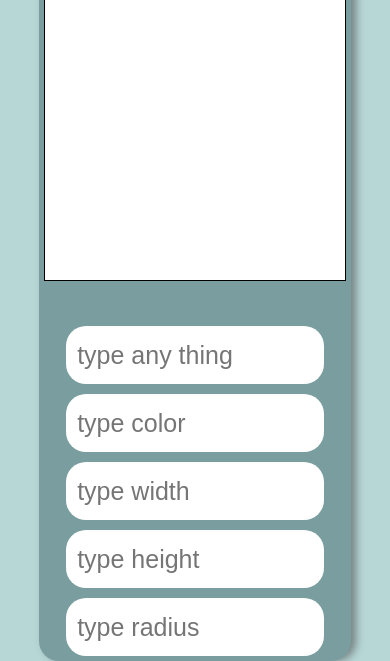
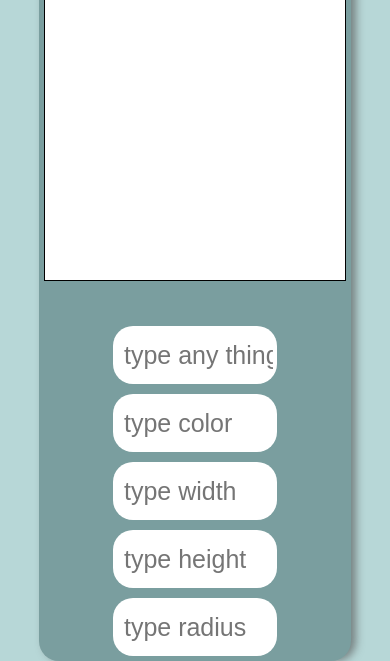
Before and after one commit to ibrahimwael951/githup, a plain HTML site: page index.html in a window 390 px wide. Shown: the part 257-918 px from the top of the page. Drawn offline with Linux system fonts and the light colour scheme.

Commit message:
Update style.css

```diff
--- a/style.css
+++ b/style.css
@@ -158,7 +158,7 @@ input:focus::placeholder{
         margin-bottom: 40px;
 
     }
-    .inputs input{width: 80%;
+    .inputs input{width: 50%;
     margin:5px auto ;}
 
 }
```
